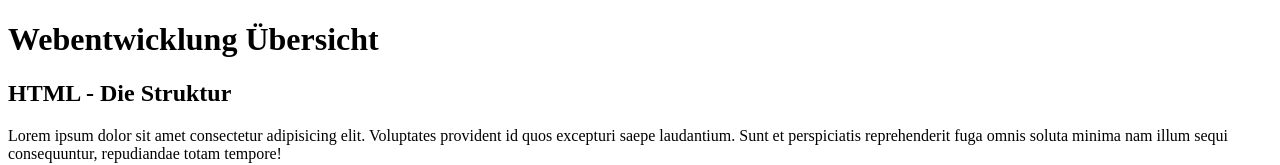
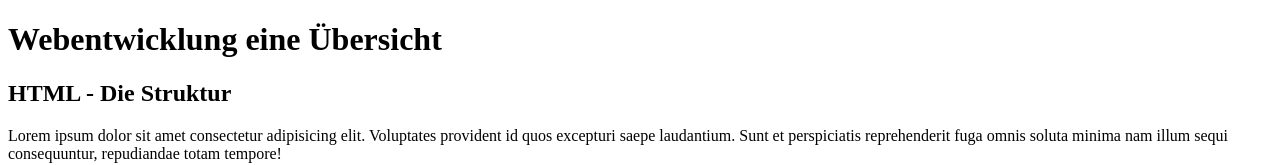
Before and after one commit to puckfried/erste-Seite, a plain HTML site: page index.html in a window 1280 px wide. Shown: the top 165 px of the page. Drawn offline with Linux system fonts and the light colour scheme.

Commit message:
Fix typo

```diff
--- a/index.html
+++ b/index.html
@@ -6,7 +6,7 @@
     <title>WebDev</title>
 </head>
 <body>
-    <h1>Webentwicklung Übersicht</h1>
+    <h1>Webentwicklung eine Übersicht</h1>
 
     <h2>HTML - Die Struktur</h2>
 
```
